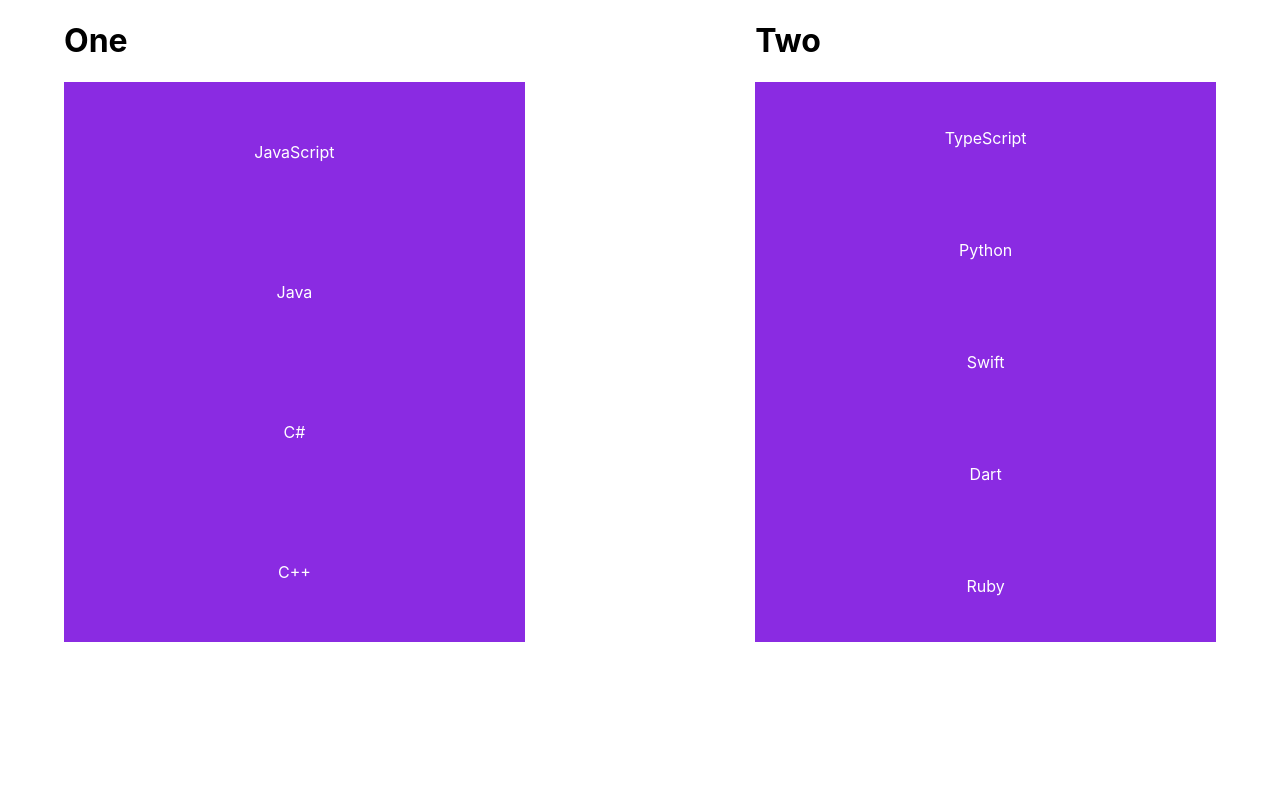
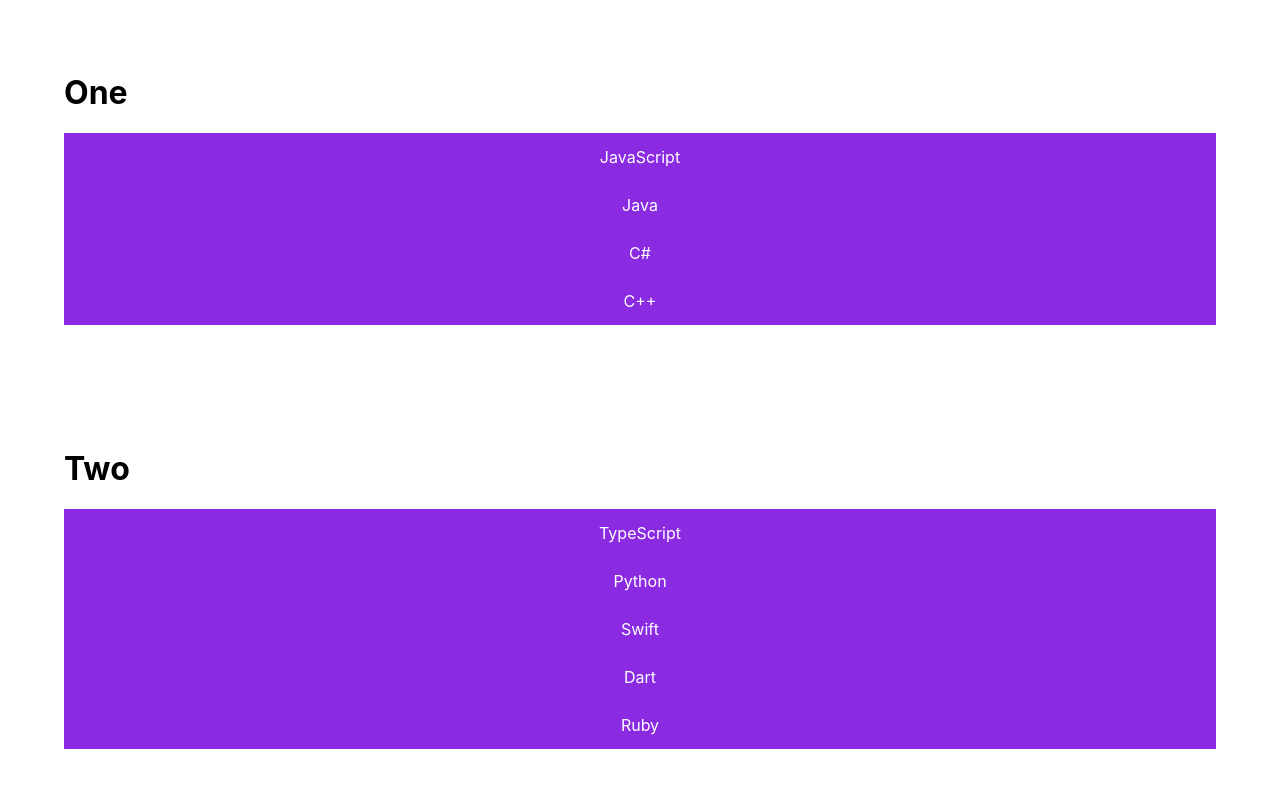
Before and after one commit to qubit88/dnd-wsipe-toggle-range, a React (Create React App) app: page / in a window 1280 px wide. Shown: the top 788 px of the page. Built offline with nearby package versions, Linux system fonts and the light colour scheme.

Commit message:
add styles for row in list

```diff
--- a/src/App.css
+++ b/src/App.css
@@ -1,15 +1,15 @@
 .App {
   display: flex;
-  justify-content: space-between;
+  justify-content: space-around;
   height: 100%;
   width: 90%;
   margin-left: auto;
   margin-right: auto;
+  flex-direction: column;
 }
 
 .App__row {
-  width: 40%;
-  height: 70%;
+  width: 100%;
 }
 
 #root {
--- a/src/App.js
+++ b/src/App.js
@@ -32,7 +32,7 @@ class App extends React.Component {
   };
 
   onDelete = id => {
-    const newData = this.state.data.filter(item => item.id === id);
+    const newData = this.state.data.filter(item => item.id !== id);
     this.setState({ data: [...newData] });
   };
 
@@ -41,11 +41,7 @@ class App extends React.Component {
     const type2 = this.state.data.filter(item => item.type === "two");
 
     const Item = ({ item, isActive }) => (
-      <ListItem
-        item={item}
-        isActive={isActive}
-        onConfirmSwipe={this.onDelete}
-      />
+      <ListItem item={item} isActive={isActive} onDelete={this.onDelete} />
     );
 
     const style = {
@@ -55,6 +51,12 @@ class App extends React.Component {
       flexDirection: "column"
     };
 
+    const rowStyle = {
+      width: "100%",
+      maxHeight: "3em",
+      height: "10vw"
+    };
+
     return (
       <div className="App">
         <div className="App__row">
@@ -62,6 +64,7 @@ class App extends React.Component {
 
           <DraggableList
             style={style}
+            rowStyle={rowStyle}
             data={type1}
             DraggableItem={Item}
             onMove={this.onMove}
@@ -72,6 +75,7 @@ class App extends React.Component {
 
           <DraggableList
             style={style}
+            rowStyle={rowStyle}
             data={type2}
             DraggableItem={Item}
             onMove={this.onMove}
--- a/src/DraggableList/DraggableList.css
+++ b/src/DraggableList/DraggableList.css
@@ -1,3 +1,2 @@
 .DraggableList__item {
-  flex-grow: 1;
 }
--- a/src/DraggableList/DraggableList.js
+++ b/src/DraggableList/DraggableList.js
@@ -8,12 +8,12 @@ export class DraggableList extends Component {
     this.state = {};
   }
   render() {
-    let { data, DraggableItem, onMove, style } = this.props;
+    let { data, DraggableItem, onMove, style, rowStyle } = this.props;
     return (
       <div style={style}>
         {data.map(i => {
           return (
-            <div className="DraggableList__item">
+            <div style={rowStyle}>
               <DraggableItem item={i} />
             </div>
           );
--- a/src/ListItem/Confirm.js
+++ b/src/ListItem/Confirm.js
@@ -1,10 +1,15 @@
 import React from "react";
 import "./Confirm.css";
 
-function Confirm() {
+function Confirm({ onDelete }) {
   return (
     <div className="Confirm">
-      <button className="Confirm__delete Confirm__button">delete</button>
+      <button
+        onClick={() => onDelete()}
+        className="Confirm__delete Confirm__button"
+      >
+        delete
+      </button>
       <button className="Confirm__cancel Confirm__button">cancel</button>
     </div>
   );
```
